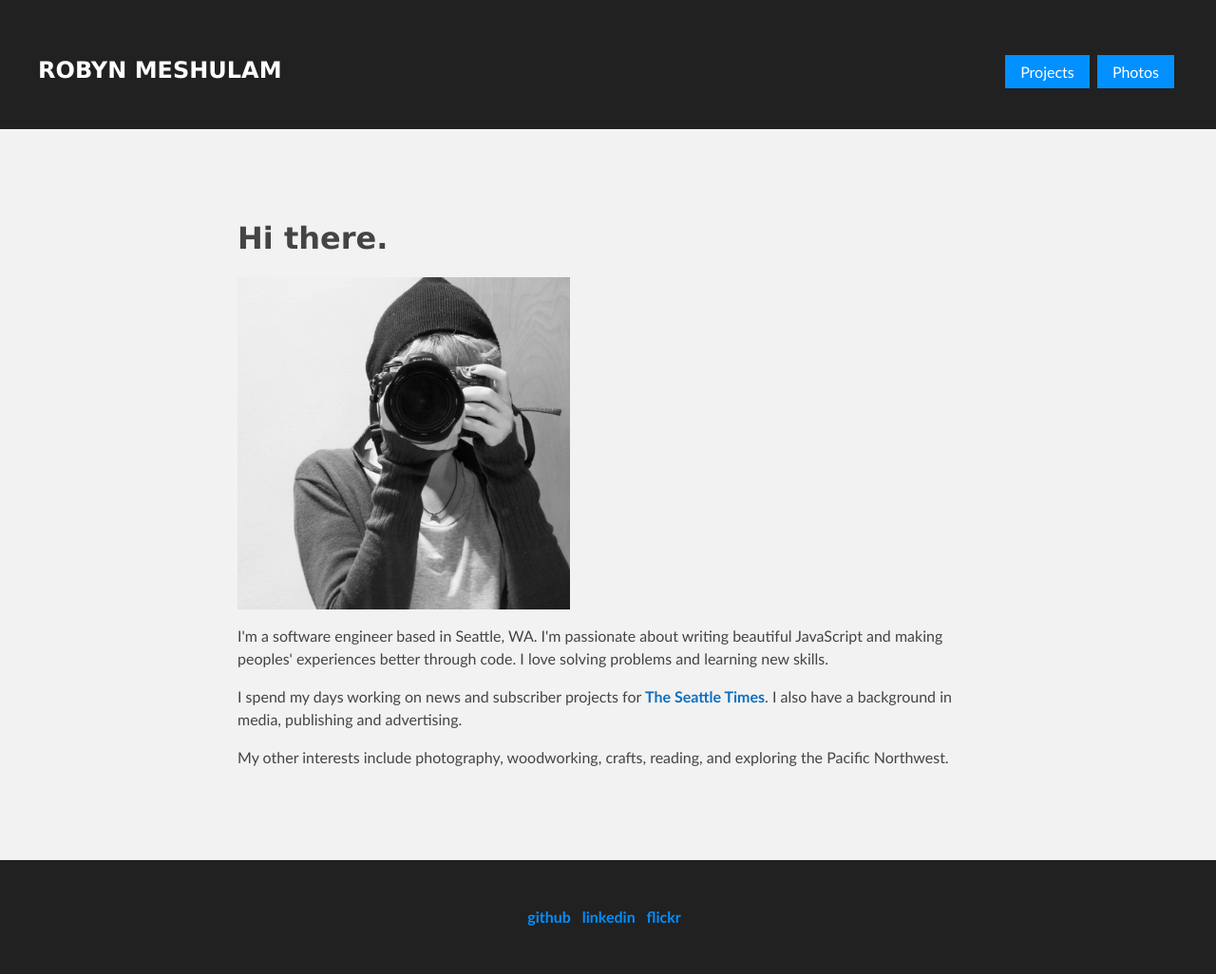
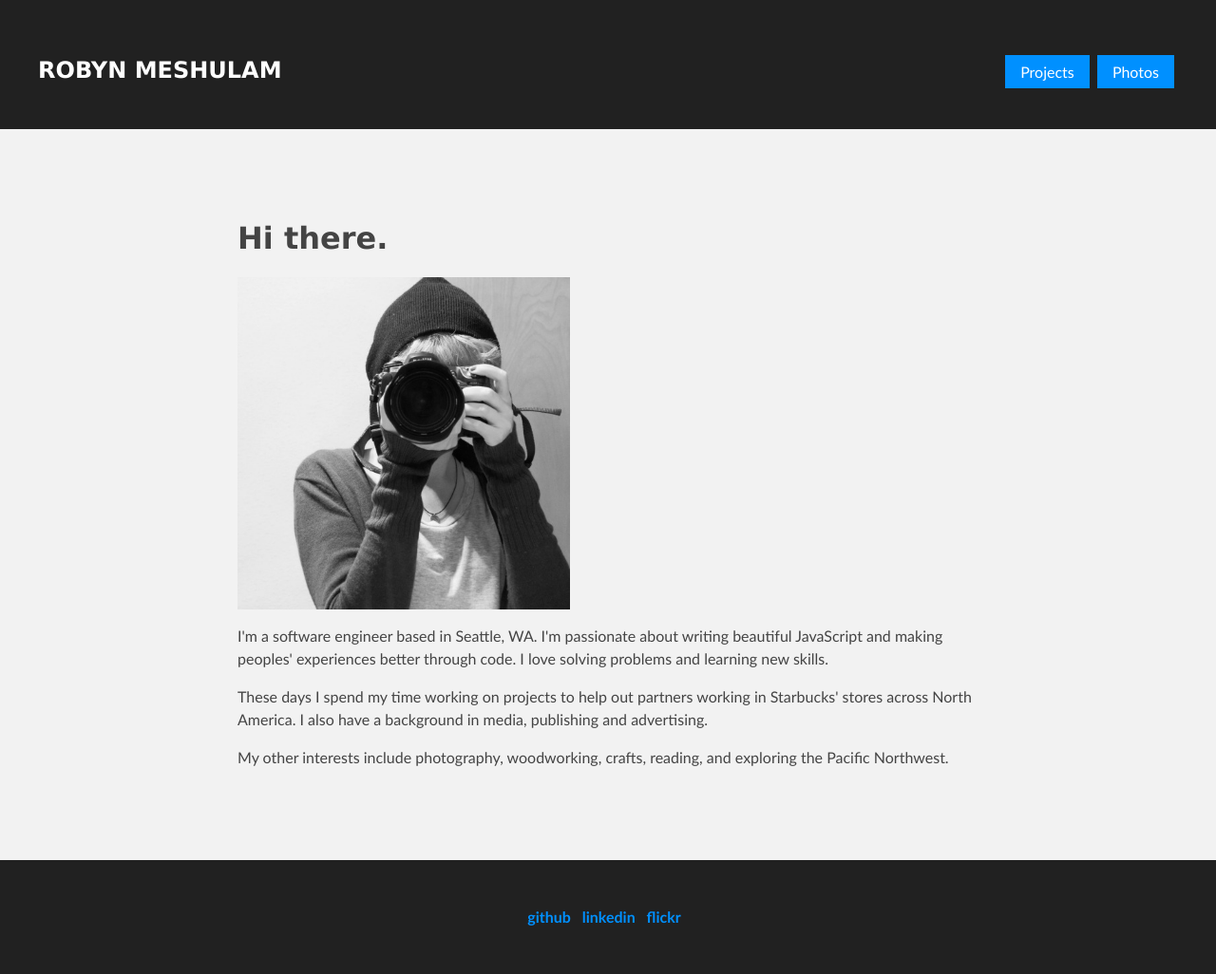
Before and after one commit to robynm/robynm.net, a Jekyll site: the page built from index.html, in a window 1280 px wide. Shown: the whole page at 95% size. Built offline with Jekyll 4.4.1, drawn with Linux system fonts in a browser that asks for light colours.

Commit message:
updating dependencies

```diff
--- a/index.html
+++ b/index.html
@@ -7,7 +7,7 @@ title:
   <h1>Hi there.</h1>
   <img src="dist/images/prof_pic.jpg" width="350" height="350" alt="me, pointing my camera at the viewer">
   <p>I'm a software engineer based in Seattle, WA. I'm passionate about writing beautiful JavaScript and making peoples' experiences better through code. I love solving problems and learning new skills.</p>
-  <p>I spend my days working on news and subscriber projects for <a href="http://www.seattletimes.com" target="_blank">The Seattle Times</a>. I also have a background in media, publishing and advertising.</p>
+  <p>These days I spend my time working on projects to help out partners working in Starbucks' stores across North America. I also have a background in media, publishing and advertising.</p>
   <p>My other interests include photography, woodworking, crafts, reading, and exploring the Pacific Northwest.</p>
 </div>
 </main>
```
Also changed, not shown: Gemfile.lock.
